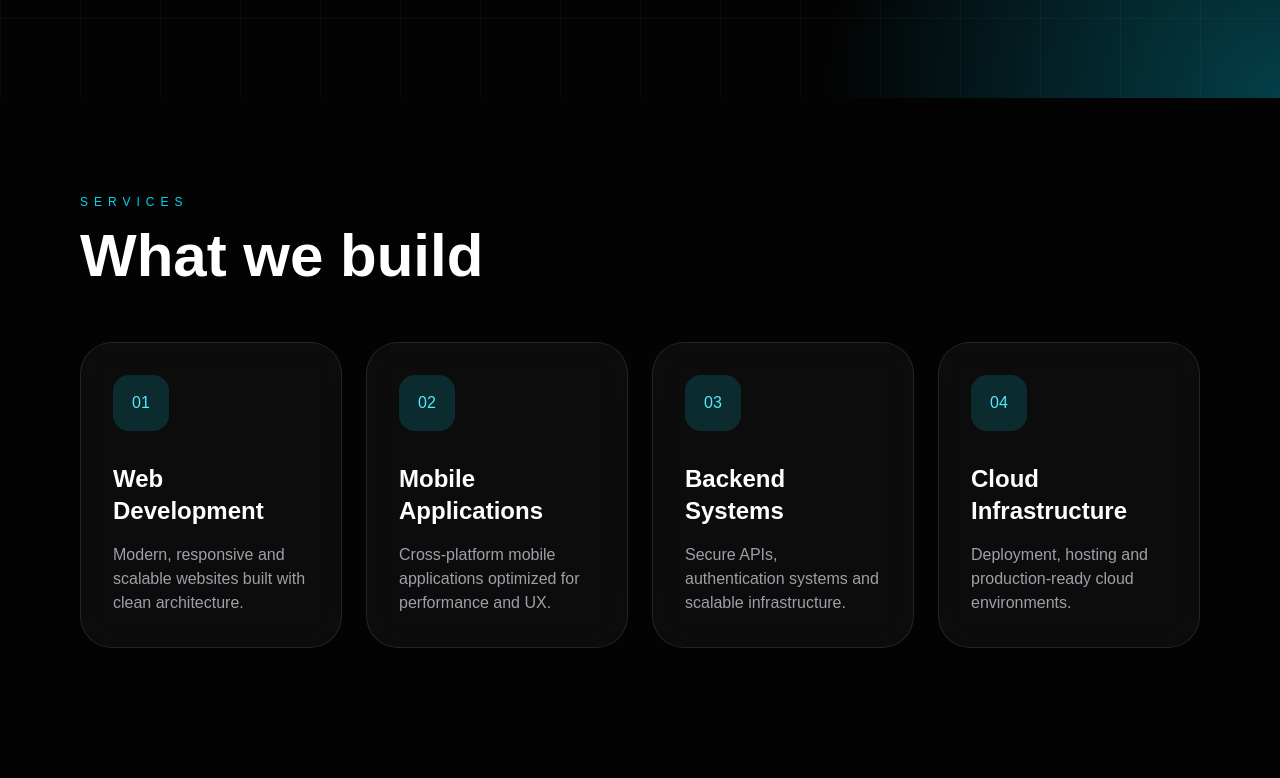
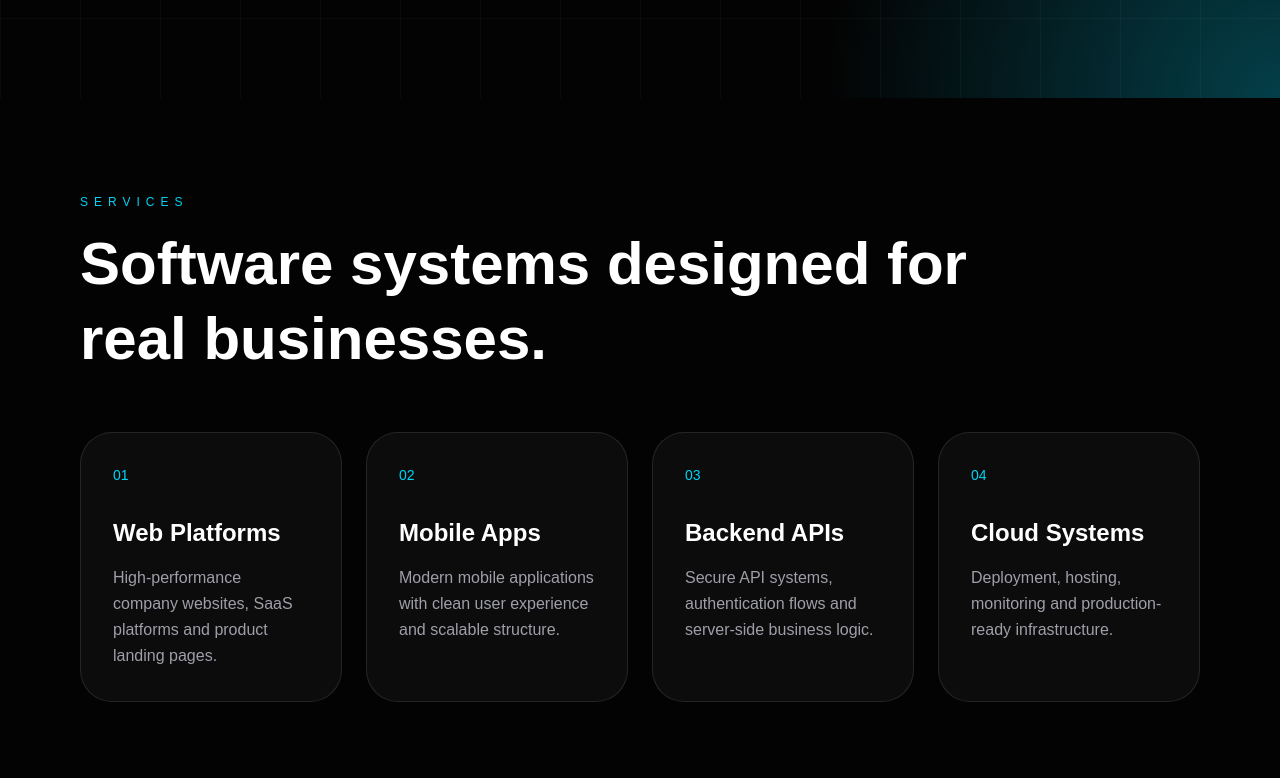
Before and after one commit to 2LLSOFT/2llsoft-clean, a Next.js app: page / in a window 1280 px wide. Shown: the part 702-1480 px from the top of the page. Built offline with nearby package versions, Linux system fonts and the light colour scheme.

Commit message:
upgrade services

```diff
--- a/sections/Services.tsx
+++ b/sections/Services.tsx
@@ -1,43 +1,40 @@
 const services = [
   {
-    title: "Web Development",
-    text: "Modern, responsive and scalable websites built with clean architecture.",
+    title: "Web Platforms",
+    text: "High-performance company websites, SaaS platforms and product landing pages.",
   },
   {
-    title: "Mobile Applications",
-    text: "Cross-platform mobile applications optimized for performance and UX.",
+    title: "Mobile Apps",
+    text: "Modern mobile applications with clean user experience and scalable structure.",
   },
   {
-    title: "Backend Systems",
-    text: "Secure APIs, authentication systems and scalable infrastructure.",
+    title: "Backend APIs",
+    text: "Secure API systems, authentication flows and server-side business logic.",
   },
   {
-    title: "Cloud Infrastructure",
-    text: "Deployment, hosting and production-ready cloud environments.",
+    title: "Cloud Systems",
+    text: "Deployment, hosting, monitoring and production-ready infrastructure.",
   },
 ];
 
 export default function Services() {
   return (
-    <section
-      id="services"
-      className="px-6 py-24 text-white md:px-20"
-    >
+    <section id="services" className="bg-[#030303] px-6 py-24 text-white md:px-20">
       <p className="text-xs uppercase tracking-[0.5em] text-cyan-400">
         Services
       </p>
 
-      <h2 className="mt-4 text-4xl font-black md:text-6xl">
-        What we build
+      <h2 className="mt-4 max-w-4xl text-4xl font-black leading-tight md:text-6xl">
+        Software systems designed for real businesses.
       </h2>
 
       <div className="mt-14 grid gap-6 md:grid-cols-4">
         {services.map((service, index) => (
           <div
             key={service.title}
-            className="rounded-[2rem] border border-white/10 bg-white/[0.04] p-8 backdrop-blur-xl transition hover:-translate-y-2 hover:bg-white/[0.08]"
+            className="rounded-[2rem] border border-white/10 bg-white/[0.04] p-8 transition hover:-translate-y-2 hover:bg-white/[0.08]"
           >
-            <div className="mb-8 flex h-14 w-14 items-center justify-center rounded-2xl bg-cyan-400/15 text-cyan-300">
+            <div className="mb-8 text-sm text-cyan-400">
               0{index + 1}
             </div>
 
@@ -45,7 +42,7 @@ export default function Services() {
               {service.title}
             </h3>
 
-            <p className="mt-4 text-zinc-400">
+            <p className="mt-4 leading-relaxed text-zinc-400">
               {service.text}
             </p>
           </div>
```
